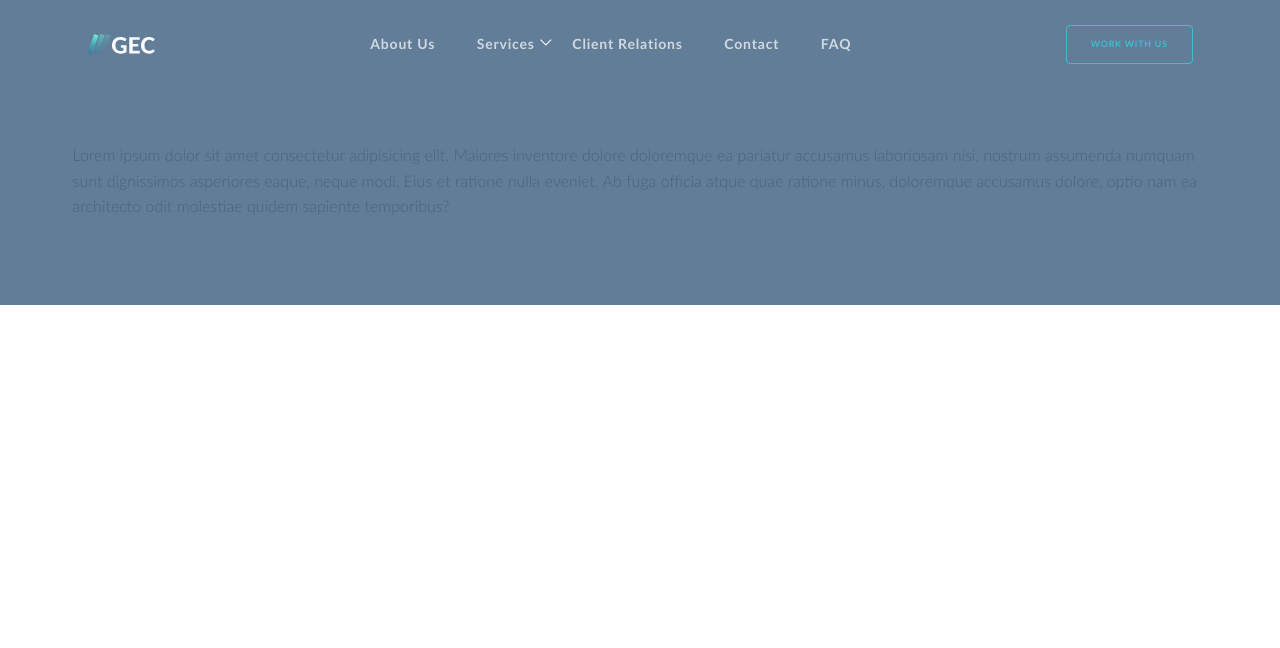
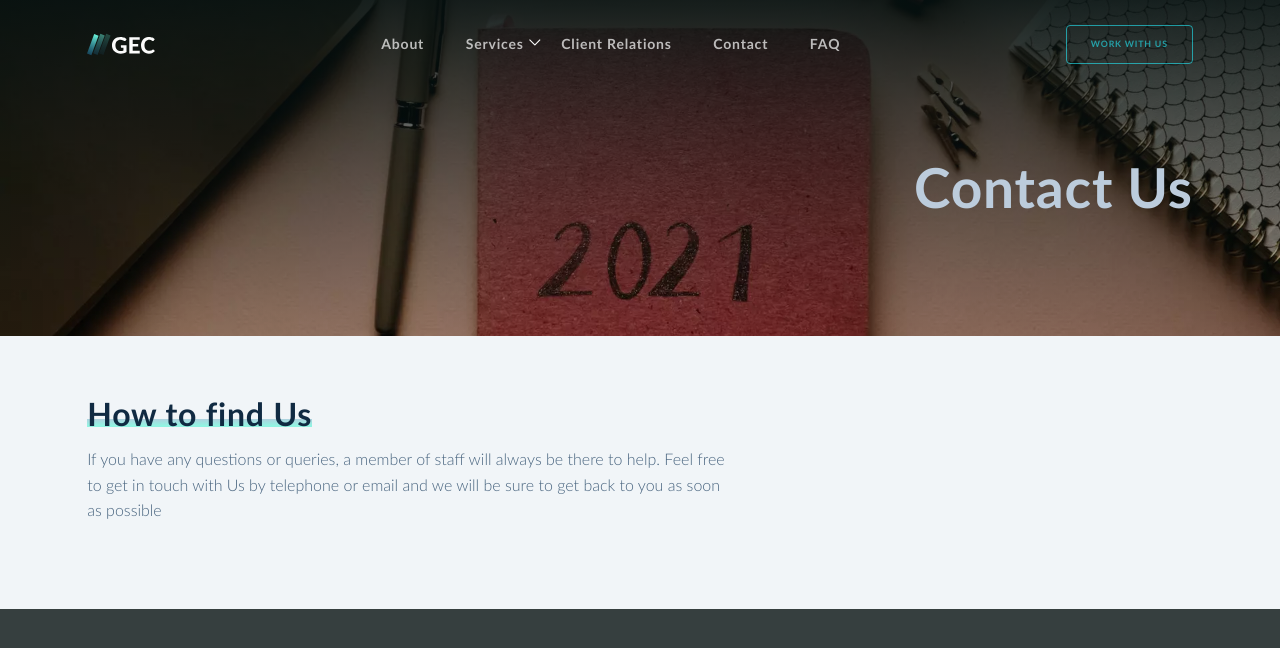
Before and after one commit to alvinuche/gec-site, a React (Create React App) app: page /contact in a window 1280 px wide. Shown: the top 648 px of the page. Built offline with nearby package versions, Linux system fonts and the light colour scheme.

Commit message:
add: contact page

```diff
--- a/src/App.js
+++ b/src/App.js
@@ -1,14 +1,17 @@
 import React from "react";
-import { Route, Switch } from "react-router-dom";
+import { Route, Switch, useLocation } from "react-router-dom";
 import Nav from "./components/Nav";
 import Home from "./components/Home";
 import Contact from "./components/pages/Contact";
+import { AnimatePresence } from "framer-motion";
 
 function App() {
+	const location = useLocation();
 	return (
 		<>
 			<Nav />
-			<Switch>
+			<AnimatePresence exitBeforeEnter>
+				<Switch location={location} key={location.key}>
 					<Route exact path="/">
 						<Home />
 					</Route>
@@ -16,6 +19,7 @@ function App() {
 						<Contact />
 					</Route>
 				</Switch>
+			</AnimatePresence>
 		</>
 	);
 }
--- a/src/components/Footer.js
+++ b/src/components/Footer.js
@@ -138,7 +138,11 @@ const Footer = () => {
 											onChange={handleChange}
 											// onfocus="this.removeAttribute('readonly')"
 										/>
-										<button type="submit" className="submit-btn">
+										<button
+											type="submit"
+											className="submit-btn"
+											aria-label="submit"
+										>
 											<svg
 												xmlns="http://www.w3.org/2000/svg"
 												width="16"
--- a/src/components/Header.js
+++ b/src/components/Header.js
@@ -6,7 +6,7 @@ import { Carousel } from "react-bootstrap";
 import build_bg from "../assets/images/build-bg.jpg";
 import estate_bg from "../assets/images/estate-bg-lg.jpg";
 import construction_bg from "../assets/images/construction-bg-lg.jpg";
-import { Fade, Slide } from "react-awesome-reveal";
+import { Fade } from "react-awesome-reveal";
 
 const containerVariants = {
 	hidden: {
@@ -16,8 +16,8 @@ const containerVariants = {
 		x: 0,
 		transition: {
 			type: "spring",
-			duration: 1,
-			delay: 0.5,
+			duration: 0.5,
+			delay: 1.5,
 			when: "beforeChildren",
 			staggerChildren: 0.2,
 		},
@@ -47,7 +47,7 @@ const btnVariants = {
 			type: "spring",
 			damping: 25,
 			mass: 2,
-			delay: 2,
+			delay: 2.5,
 			stiffness: 100,
 		},
 	},
@@ -56,8 +56,8 @@ const btnVariants = {
 const Header = () => {
 	return (
 		<header className="carousel">
-			<Carousel interval={null} controls={false}>
-				<Carousel.Item interval={6000} className="carousel-item">
+			<Carousel interval={5000} controls={false}>
+				<Carousel.Item interval={8000} className="carousel-item">
 					<div
 						className="carousel-bg"
 						style={{
@@ -110,7 +110,7 @@ const Header = () => {
 							fraction={0.1}
 							triggerOnce={true}
 						>
-							<h1>Real Estate</h1>
+							<h2 className="sub-heading">Real Estate</h2>
 						</Fade>
 						<div className="p-container">
 							<Fade
@@ -146,7 +146,7 @@ const Header = () => {
 							fraction={0.1}
 							triggerOnce={true}
 						>
-							<h1>Construction</h1>
+							<h2 className="sub-heading">Construction</h2>
 						</Fade>
 						<Fade
 							damping={0.1}
--- a/src/components/Home.js
+++ b/src/components/Home.js
@@ -4,15 +4,37 @@ import Intro from "./Intro";
 import Services from "./Services";
 import ClientRelation from "./ClientRelation";
 import Footer from "./Footer";
+import { motion } from "framer-motion";
+
+const containerVarient = {
+	hidden: {
+		opacity: 0,
+	},
+	visible: {
+		opacity: 1,
+		transition: { delay: 1, duration: 1 },
+	},
+	exit: {
+		x: "-100vw",
+		transition: { ease: "easeInOut" },
+	},
+};
 
 const Home = () => {
 	return (
 		<>
-			<Header />
-			<Intro />
-			<Services />
-			<ClientRelation />
-			<Footer />
+			<motion.div
+				variants={containerVarient}
+				initial="hidden"
+				animate="visible"
+				exit="exit"
+			>
+				<Header />
+				<Intro />
+				<Services />
+				<ClientRelation />
+				<Footer />
+			</motion.div>
 		</>
 	);
 };
--- a/src/components/Intro.js
+++ b/src/components/Intro.js
@@ -27,7 +27,7 @@ const Intro = () => {
 	});
 
 	return (
-		<Layout reset="reset">
+		<Layout reset="reset" section="intro-section">
 			<div className="player-wrapper" ref={ref}>
 				<video
 					className="video-container"
--- a/src/components/Nav.js
+++ b/src/components/Nav.js
@@ -7,13 +7,13 @@ import logo from "../assets/images/logo.svg";
 import hamburger from "../assets/images/hamburger.svg";
 
 const Nav = () => {
-	const [windowWidth, setWindowWidth] = useState(0);
+	const [windowWidth, setWindowWidth] = useState(window.outerWidth);
 	const slideContainer = useRef(null);
 	const linksContainer = useRef(null);
 	const dropdownContainer = useRef(null);
 
 	const init = () => {
-		setWindowWidth(window.innerWidth);
+		setWindowWidth(window.outerWidth);
 	};
 
 	const navigationHandle = () => {
@@ -59,7 +59,7 @@ const Nav = () => {
 			id="nav"
 			initial={{ y: -200 }}
 			animate={{ y: 0 }}
-			transition={{ delay: 0.3, type: "spring", stiffness: 120 }}
+			transition={{ delay: 1.5, type: "spring", stiffness: 120 }}
 		>
 			<div
 				className="slider"
@@ -72,7 +72,12 @@ const Nav = () => {
 						<Link to="/">
 							<img src={logo} alt="logo" className="logo" />
 						</Link>
-						<button className="nav-toggle" onClick={navigationHandle}>
+						<button
+							className="nav-toggle"
+							type="button"
+							aria-label="hamburger"
+							onClick={navigationHandle}
+						>
 							<img src={hamburger} alt="hamburger" />
 						</button>
 					</div>
@@ -83,7 +88,7 @@ const Nav = () => {
 						<ul className="links">
 							<li onClick={navigationHandle}>
 								<Link to="/" className="link-item">
-									about us
+									about
 								</Link>
 							</li>
 							<li className="dropdown reset" onClick={dropdownHandle}>
--- a/src/components/pages/Contact.js
+++ b/src/components/pages/Contact.js
@@ -4,41 +4,52 @@ import { motion } from "framer-motion";
 
 const containerVariants = {
 	hidden: {
-		x: 1000,
+		x: "100vw",
 	},
 	visible: {
 		x: 0,
 		transition: {
 			type: "spring",
-			stiffness: 120,
-			delay: 0.3,
+			stiffness: 40,
+			// delay: 0.5,
 			duration: 1.5,
 		},
+	},
+	exit: {
+		x: "-100vw",
+		transition: { ease: "easeInOut" },
 	},
 };
 
 const Contact = () => {
 	return (
-		// <Layout>
-		<div style={{ paddingTop: "5rem", backgroundColor: "hsl(210, 22%, 49%)" }}>
-			<Layout>
 		<motion.div
 			variants={containerVariants}
 			initial="hidden"
 			animate="visible"
+			exit="exit"
 		>
-					<p>
-						Lorem ipsum dolor sit amet consectetur adipisicing elit. Maiores
-						inventore dolore doloremque ea pariatur accusamus laboriosam nisi,
-						nostrum assumenda numquam sunt dignissimos asperiores eaque, neque
-						modi. Eius et ratione nulla eveniet. Ab fuga officia atque quae
-						ratione minus, doloremque accusamus dolore, optio nam ea architecto
-						odit molestiae quidem sapiente temporibus?
-					</p>
+			<Layout section="page-contact-section" reset="reset">
+				<motion.div className="page-container page--container">
+					<div className="page-container-header">
+						<h1>contact us</h1>
+					</div>
 				</motion.div>
 			</Layout>
+			<Layout section="page-contact-main" reset="reset">
+				<div className="page--container">
+					<div className="page-contact-main-header">
+						<h2>How to find Us</h2>
+						<p>
+							If you have any questions or queries, a member of staff will
+							always be there to help. Feel free to get in touch with Us by
+							telephone or email and we will be sure to get back to you as soon
+							as possible
+						</p>
 					</div>
-		// </Layout>
+				</div>
+			</Layout>
+		</motion.div>
 	);
 };
 
--- a/src/desktop.css
+++ b/src/desktop.css
@@ -119,7 +119,7 @@ Landscape Resize
 		left: 0;
 		bottom: -1rem;
 		width: 100%;
-		height: 3px;
+		height: 4px;
 		background-image: linear-gradient(
 			180deg,
 			rgba(106, 242, 216, 0.7) 17.95%,
@@ -218,7 +218,7 @@ Landscape Resize
 		padding: 4rem 3rem;
 		width: min(95%, 36rem);
 		/* max-height: 95%; */
-		right: -5.5rem;
+		right: -5rem;
 	}
 }
 
@@ -291,3 +291,16 @@ Landscape Resize
 		width: 85vw;
 	}
 }
+
+/*
+=================
+PAGES STYLES
+=================
+*/
+/* CONTACT PAGE */
+
+@media screen and (min-width: 48em) {
+	.page--container {
+		padding: 0 1.85rem;
+	}
+}
--- a/src/index.css
+++ b/src/index.css
@@ -86,7 +86,8 @@ body {
 	line-height: 1.6;
 	font-size: 0.9rem;
 	color: var(--clr-grey-1);
-	background-color: var(--clr-white);
+	/* background-color: var(--clr-white); */
+	background-color: rgba(4, 16, 16, 0.8);
 	overflow-x: hidden;
 	position: relative;
 }
@@ -108,14 +109,14 @@ h4 {
 }
 
 h1 {
-	font-size: clamp(2.5rem, 4vw, 4rem);
+	font-size: clamp(2.5rem, 4.3vw, 4.3rem);
 }
 
 h2 {
-	font-size: clamp(1.5rem, 2.5vw, 2.5rem);
+	font-size: clamp(1.7rem, 2.5vw, 2.5rem);
 }
 h3 {
-	font-size: clamp(1.4rem, 2.2vw, 2.2rem);
+	font-size: clamp(1.5rem, 2.2vw, 2.2rem);
 }
 h4 {
 	font-size: clamp(0.875rem, 1vw, 1rem);
@@ -176,6 +177,9 @@ a:hover {
 /* .btn:hover {
 	color: var(--clr-primary-1);
 } */
+.sub-heading {
+	margin-bottom: 1rem;
+}
 
 /*
 ===============
@@ -252,7 +256,7 @@ header {
 	position: fixed;
 	background-color: var(--clr-grey-8);
 	height: 100%;
-	width: 80%;
+	width: 80vw;
 	display: grid;
 	grid-template-rows: auto 1fr;
 	/* row-gap: 1rem; */
@@ -368,7 +372,7 @@ header {
 .carousel-inner {
 	/*just incase the flash (style above) comes back*/
 	background: rgba(0, 0, 0, 0.5);
-	-webkit-perspective: 2000;
+	-webkit-perspective: 2000px;
 	-webkit-backface-visibility: hidden;
 }
 
@@ -431,6 +435,9 @@ svg .bottom-chevron {
 }
 
 /* MAIN AND INTRO CONTENT */
+.intro-section {
+	background-color: var(--clr-white);
+}
 
 .player-wrapper {
 	min-height: 50vh;
@@ -737,3 +744,58 @@ svg .bottom-chevron {
 .section--reset {
 	padding-bottom: 0;
 }
+
+/*
+=================
+PAGES STYLES
+=================
+*/
+
+/* CONTACT PAGE */
+
+.page-contact-section {
+	/* background-color: var(--clr-grey-9); */
+	background: linear-gradient(rgba(4, 16, 16, 0.9), rgba(4, 16, 16, 0.1)),
+		url(./assets/images/pages_images/contact-two.webp) 80% 80% / cover no-repeat;
+	min-height: 30vh;
+}
+.page-container {
+	margin-top: 3rem;
+}
+.page-container-header {
+	min-height: 20vh;
+	display: flex;
+	justify-content: flex-end;
+	align-items: center;
+}
+.page-container-header h1 {
+	color: var(--clr-grey-8);
+	margin-bottom: 0;
+}
+.page-contact-main {
+	background-color: var(--clr-grey-10);
+}
+.page-contact-main-header {
+	max-width: 40rem;
+}
+.page-contact-main-header h2 {
+	margin-bottom: 1rem;
+	text-transform: initial;
+	position: relative;
+	z-index: 1;
+	display: inline-block;
+}
+.page-contact-main-header h2::after {
+	content: "";
+	position: absolute;
+	left: 0;
+	bottom: 0.3rem;
+	height: 8px;
+	width: 100%;
+	background-image: linear-gradient(
+		360deg,
+		rgba(106, 242, 216, 0.7) 17.95%,
+		rgba(30, 119, 165, 0.3) 105.5%
+	);
+	z-index: -1;
+}
```
Also changed, not shown: src/assets/images/pages_images/contact-two.webp (added). Lines whose indentation alone changed are shown as unchanged.
